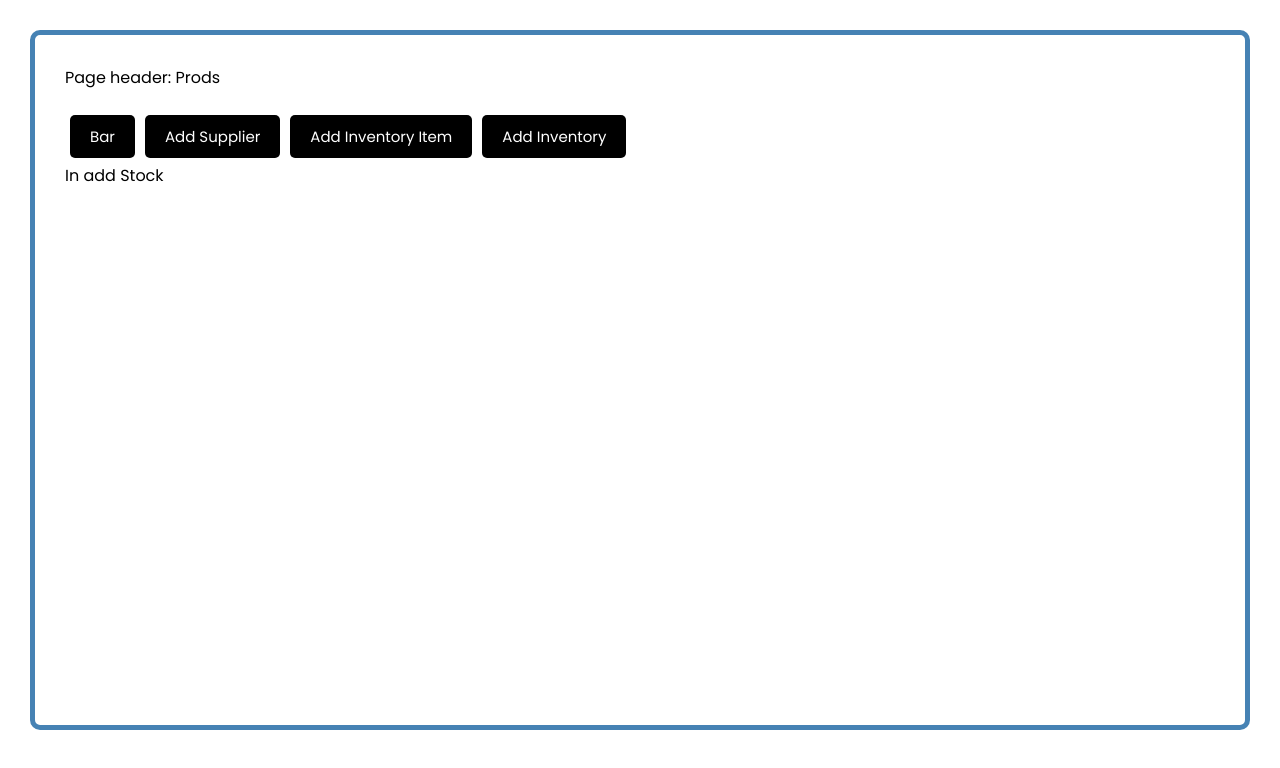
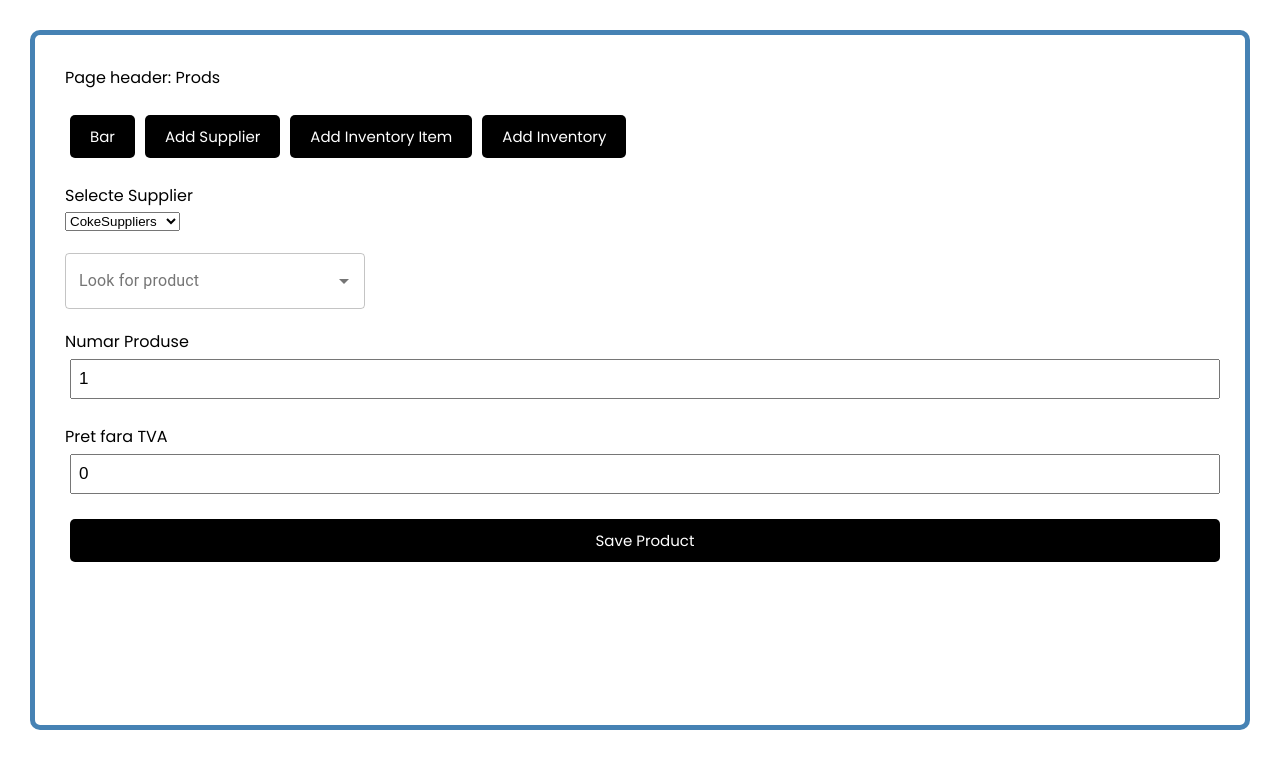
Before and after one commit to IllmakeOne/Juice, a React (Create React App) app in the folder test-app/: page / in a window 1280 px wide. Both pictures are taken after a click on the button "Add Inventory". Shown: the top 768 px of the page. Built offline with nearby package versions, Linux system fonts and the light colour scheme; data requests are answered from the project's data file.

Commit message:
Started work on restocking

```diff
--- a/test-app/package.json
+++ b/test-app/package.json
@@ -3,6 +3,8 @@
   "version": "0.1.0",
   "private": true,
   "dependencies": {
+    "@material-ui/core": "^4.11.3",
+    "@material-ui/lab": "^4.0.0-alpha.57",
     "@testing-library/jest-dom": "^5.11.9",
     "@testing-library/react": "^11.2.5",
     "@testing-library/user-event": "^12.7.1",
--- a/test-app/src/components/bar/MainBar.js
+++ b/test-app/src/components/bar/MainBar.js
@@ -70,7 +70,7 @@ function MainBar({startScreen}) {
     const Caller= () =>{
         switch(screen){
             case BarScreen.ADDITEM:
-                    return <StockHandler pushTop = {addItemtoDB}/>;
+                    return <StockHandler items={bar.prods} pushTop = {addItemtoDB}/>;
             case BarScreen.SELLBAR:
                     return <div>
                         <Cart  basket = {bar} demoveItem = {removeItemfromCart} />
@@ -112,7 +112,7 @@ function MainBar({startScreen}) {
         bar.prods[indexProd].stock +=  bar.cart[indexBask].stock
         bar.cart.splice(indexBask,1)
 
-        console.log(bar)
+        // console.log(bar)
 
         setBar({prods: bar.prods, cart: bar.cart})
     }
@@ -170,6 +170,7 @@ function MainBar({startScreen}) {
             ...item
         }
         // Phetch('post', `prods/`, to_send
+        console.log("bruh")
         console.log(to_send)
 
     }
--- a/test-app/src/components/bar/cart/CartButton.js
+++ b/test-app/src/components/bar/cart/CartButton.js
@@ -8,7 +8,7 @@ const CartButton = ({item, demoveItem, changePrice}) => {
 
     function dab( ){
     if(item.fixedPrice == false){
-        console.log('habve thibutton')
+        // console.log('habve thibutton')
         return  <Button
             variant="outline-primary"
             onClick ={()=>changePrice(item.id, changePrice)}
@@ -32,7 +32,8 @@ const CartButton = ({item, demoveItem, changePrice}) => {
 
                        <FiTrash />
                 </Button>
-            {!item.fixedPrice && <Button
+
+                {!item.fixedPrice && <Button
                     variant="outline-primary"
                     onClick ={()=>changePrice(item.id, changePrice)}
                     >
--- a/test-app/src/components/bar/stockmanagement/AddStock.js
+++ b/test-app/src/components/bar/stockmanagement/AddStock.js
@@ -1,10 +1,101 @@
-import React from 'react'
+import { useState, useEffect} from 'react'
+import MainBar from '../MainBar'
+import {Autocomplete} from '@material-ui/lab';
+import { TextField } from '@material-ui/core';
 
-function AddStock() {
+
+
+const fetchProds = async () => {
+    const res = await fetch('http://localhost:3001/suppliers')
+    const data = await res.json()
+    return data
+}
+
+const  AddStock = ({zeers, pushTop}) => {
+
+
+
+
+    const onSubmit= (e) => {
+        e.preventDefault()
+        console.log('submitted')
+    }
+
+    const[suppliers, setSuppliers] = useState([])
+    const[supplier, setSupplier] = useState('')
+    const[noProd, setNoProd] = useState(1)
+    const[prods, setProds] = useState([])
+    const[tvaless, setTvaless] = useState(0)
+    // conss[prods]
+
+
+    useEffect(() =>{
+        const getProds = async () => {
+            const serverProds = await fetchProds()
+            setSuppliers(serverProds)
+            setSupplier(suppliers[0])
+        }
+        getProds()
+
+        console.log(zeers)
+    // setTimeout(_exportPdf(),10000)
+    }, [])
+
+    // useEffect(()=> {console.log(suppliers)},[suppliers])
+
     return (
-        <div>
-            In add Stock
-        </div>
+        <form className='add-form-supplier addstock' onSubmit={onSubmit}>
+
+            <div className='form-control'>
+                <label>Selecte Supplier</label>
+                <select name="suppliers"
+                onChange={(e) => setSupplier(e.target.value)} >
+                    {//console.log("supliedss"),console.log(suppliers),
+                     suppliers.map((el) => {
+                        // console.log(el)
+                        return (
+                            <option value = {el}>{el.name}</option>)
+                    })}
+                 </select>
+            </div>
+            {/*console.log("supplier"),console.log(supplier)*/}
+            {/* <div className='form-control'>
+                <h3>Cui: {supplier.cui}</h3>
+                <h3>Bank: {supplier.bank}</h3>
+            </div> */}
+
+            <Autocomplete
+                id="prodct selection"
+                options={zeers}
+                getOptionLabel={(option) => option.name}
+                style={{ width: 300 }}
+                renderInput={(zeers) =>
+                <TextField {...zeers} label="Look for product" variant="outlined" />}
+            />
+
+            <div className='form-control'>
+                <label>Numar Produse</label>
+                <input
+                type='number'
+                placeholder='1'
+                value={noProd}
+                onChange={(e) => setNoProd(e.currentTarget.value)}
+                />
+            </div>
+
+            <div className='form-control'>
+                <label>Pret fara TVA</label>
+                <input
+                type='number'
+                placeholder={5,55}
+                value={tvaless}
+                onChange={(e) => setTvaless(e.currentTarget.value)}
+                />
+            </div>
+
+
+            <input type='submit' value='Save Product' className='btn btn-block' />
+        </form>
     )
 }
 
```
Also changed, not shown: test-app/src/components/bar/stockmanagement/StockHandler.js (line endings or trailing spaces), 1 other file (tests, documents, lock files or other folders).
